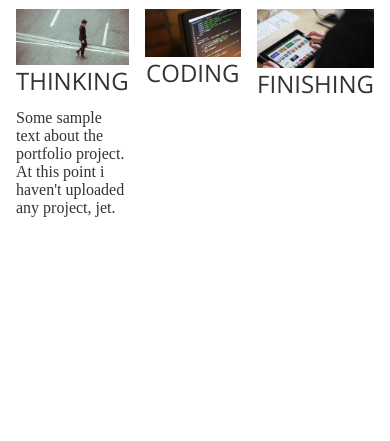
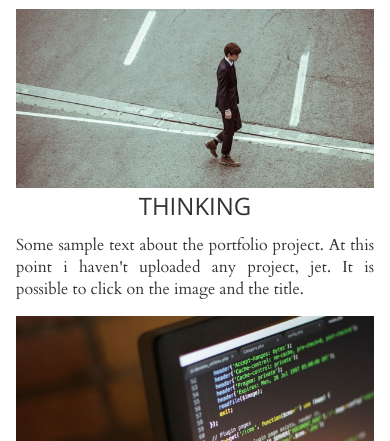
Before and after one commit to thomasOdt/project3-portfolio, a plain HTML site: page index.html in a window 390 px wide. Shown: the part 403-844 px from the top of the page. Drawn offline with nearby package versions, Linux system fonts and the light colour scheme; a web font is replaced by a local one.

Commit message:
portfolio section is responsive. add links and colors

```diff
--- a/css/style.css
+++ b/css/style.css
@@ -99,7 +99,8 @@ h3 {
 
 #portfolio {
     width:100%;
-    font: 1em 'Droid Serif', serif;
+    font: 1em 'Cardo', serif;
+    text-align: justify;
 }
 .portfolio-image {
     width:100%;
@@ -127,3 +128,24 @@ h4 {
     margin:0;
     line-height: 1.0;
 }
+h4 a {
+    color: #333;
+    text-decoration: none;
+}
+h4 a:hover,
+h4 a:focus{
+    color: #b9cf35;
+    border-bottom:2px solid #b9cf35;
+}
+
+@media screen and (max-width:750px) {
+    #three-items {
+        display: block;
+    }
+    #three-items--left,
+    #three-items--middle,
+    #three-items--right {
+        max-width:600px;
+        margin: 1em auto;
+    }
+}
--- a/index.html
+++ b/index.html
@@ -4,7 +4,7 @@
     <meta charset="utf-8">
     <meta name="viewport" content="width=device-width, initial-scale=1.0">
     <title>Portfolio Thomas den Otter</title>
-    <link href="https://fonts.googleapis.com/css?family=Droid+Serif|Open+Sans:300" rel="stylesheet">
+    <link href="https://fonts.googleapis.com/css?family=Cardo|Open+Sans:300" rel="stylesheet">
     <link rel="stylesheet" href="css/style.css">
 </head>
 <body>
@@ -25,20 +25,21 @@
             <h3>My workflow</h3>
             <section id="three-items">
                 <article id="three-items--left">
-                    <img src="img/portfolio2.jpg" alt="Thinking image generated by placeIMG" class="portfolio-image">
-                    <h4>Thinking</h4>
-                    <p>Some sample text about the portfolio project. At this point i haven't uploaded any project, jet.</p>
+                    <a href="#"><img src="img/portfolio2.jpg" alt="Thinking image generated by placeIMG" class="portfolio-image"></a>
+                    <h4><a href="#">Thinking</a></h4>
+                    <p>Some sample text about the portfolio project. At this point i haven't uploaded any project, jet. It is possible to click on the image and the title.</p>
                 </article>
                 <article id="three-items--middle">
-                    <img src="img/portfolio3.jpg" alt="Coding image generated by placeIMG" class="portfolio-image">
-                    <h4>Coding</h4>
+                    <a href="#"><img src="img/portfolio3.jpg" alt="Coding image generated by placeIMG" class="portfolio-image"></a>
+                    <h4><a href="#">Coding</a></h4>
+                    <p>After completing more projects, they will show up here. The images will be changed. </p>
                 </article>
                 <article id="three-items--right">
-                    <img src="img/portfolio1.jpg" alt="Finishing image generated by placeIMG" class="portfolio-image">
-                    <h4>Finishing</h4>
+                    <a href="#"><img src="img/portfolio1.jpg" alt="Finishing image generated by placeIMG" class="portfolio-image"></a>
+                    <h4><a href="#">Finishing</a></h4>
+                    <p>The links will be updated to, to my GitHub Repo destination. Thats new for me as well. </p>
                 </article>
             </section>
-
         </section>
     </main>
 
```
